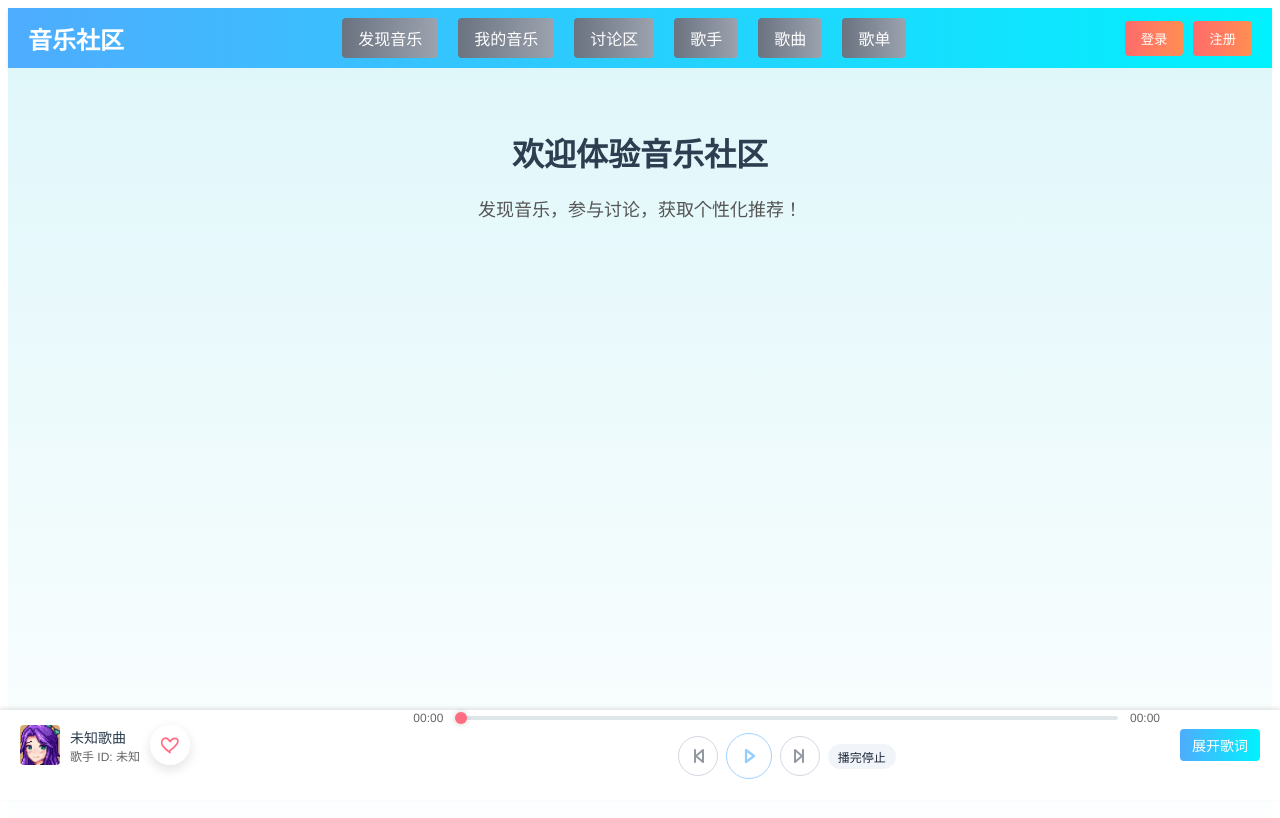
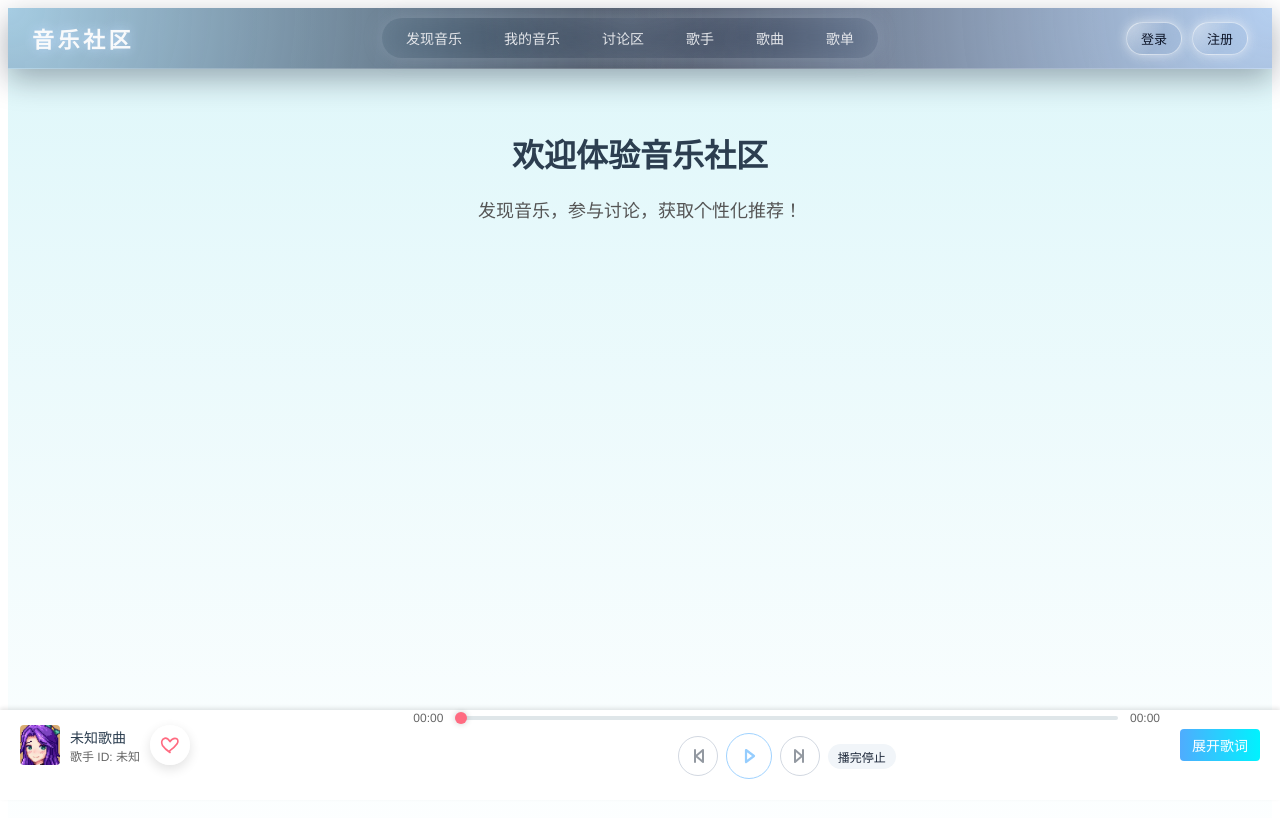
Before and after one commit to Nanami131/Shining-music, a Vue app in the folder shining-ui/: page / in a window 1280 px wide. Shown: the top 818 px of the page. Built offline with nearby package versions, Linux system fonts and the light colour scheme.

Commit message:
顶部栏美化

```diff
--- a/shining-ui/src/components/Header.vue
+++ b/shining-ui/src/components/Header.vue
@@ -107,32 +107,64 @@ export default {
 
 <style scoped>
 .header {
+  position: sticky;
+  top: 0;
+  z-index: 100;
   display: flex;
   justify-content: space-between;
   align-items: center;
-  padding: 10px 20px;
-  background: linear-gradient(to right, #4facfe, #00f2fe);
-  color: white;
-  box-shadow: 0 2px 4px rgba(0, 0, 0, 0.1);
+  padding: 10px 24px;
+  background: radial-gradient(circle at 0% 0%, rgba(186, 230, 253, 0.85), transparent 55%),
+              radial-gradient(circle at 100% 0%, rgba(191, 219, 254, 0.9), transparent 55%),
+              linear-gradient(90deg, rgba(15, 23, 42, 0.85), rgba(15, 23, 42, 0.7));
+  backdrop-filter: blur(14px);
+  border-bottom: 1px solid rgba(255, 255, 255, 0.18);
+  box-shadow: 0 10px 30px rgba(15, 23, 42, 0.35);
+  color: #e5f0ff;
 }
 .logo {
-  font-size: 24px;
-  font-weight: bold;
+  font-size: 22px;
+  font-weight: 700;
+  letter-spacing: 0.16em;
+  text-transform: uppercase;
+  color: #f9fafb;
+  text-shadow: 0 0 12px rgba(191, 219, 254, 0.9);
 }
 .nav {
   display: flex;
-  gap: 20px;
+  gap: 14px;
+  padding: 4px 10px;
+  border-radius: 999px;
+  background: radial-gradient(circle at 50% 0%, rgba(148, 163, 184, 0.28), transparent 60%);
+  backdrop-filter: blur(18px);
+  box-shadow: 0 0 18px rgba(148, 163, 184, 0.45);
 }
 .nav-item {
-  font-size: 16px;
+  position: relative;
+  font-size: 14px;
   cursor: pointer;
-  padding: 8px 16px;
-  background: linear-gradient(to right, #6b7280, #9ca3af);
-  border-radius: 4px;
-  transition: transform 0.2s;
+  padding: 6px 14px;
+  border-radius: 999px;
+  color: #e5e7eb;
+  transition: color 0.2s ease, transform 0.2s ease;
+}
+.nav-item::before {
+  content: '';
+  position: absolute;
+  inset: 0;
+  border-radius: inherit;
+  background: radial-gradient(circle at 0 0, rgba(96, 165, 250, 0.85), transparent 55%),
+              radial-gradient(circle at 100% 100%, rgba(56, 189, 248, 0.85), transparent 55%);
+  opacity: 0;
+  transition: opacity 0.25s ease;
+  z-index: -1;
+}
+.nav-item:hover::before {
+  opacity: 1;
 }
 .nav-item:hover {
-  transform: scale(1.05);
+  color: #0f172a;
+  transform: translateY(-1px);
 }
 .actions {
   display: flex;
@@ -142,24 +174,32 @@ export default {
 .avatar {
   width: 32px;
   height: 32px;
-  border-radius: 50%;
+  border-radius: 999px;
   object-fit: cover;
   cursor: pointer;
+  box-shadow: 0 0 12px rgba(59, 130, 246, 0.55);
 }
 .nickname {
-  font-size: 16px;
-  margin-right: 10px;
+  font-size: 14px;
+  margin-right: 4px;
+  color: #e5f0ff;
 }
 .btn {
-  padding: 8px 16px;
-  border: none;
-  border-radius: 4px;
-  background: linear-gradient(to right, #ff6b6b, #ff8e53);
-  color: white;
+  padding: 6px 14px;
+  border: 1px solid rgba(248, 250, 252, 0.55);
+  border-radius: 999px;
+  background: radial-gradient(circle at 0% 0%, rgba(248, 250, 252, 0.45), transparent 60%);
+  color: #0f172a;
   cursor: pointer;
-  transition: transform 0.2s;
+  font-size: 13px;
+  font-weight: 500;
+  backdrop-filter: blur(10px);
+  box-shadow: 0 0 12px rgba(248, 250, 252, 0.6);
+  transition: transform 0.18s ease, box-shadow 0.18s ease, background 0.18s ease;
 }
 .btn:hover {
-  transform: scale(1.05);
+  transform: translateY(-1px);
+  box-shadow: 0 0 16px rgba(248, 250, 252, 0.85);
+  background: radial-gradient(circle at 0% 0%, rgba(248, 250, 252, 0.7), transparent 60%);
 }
 </style>
```
